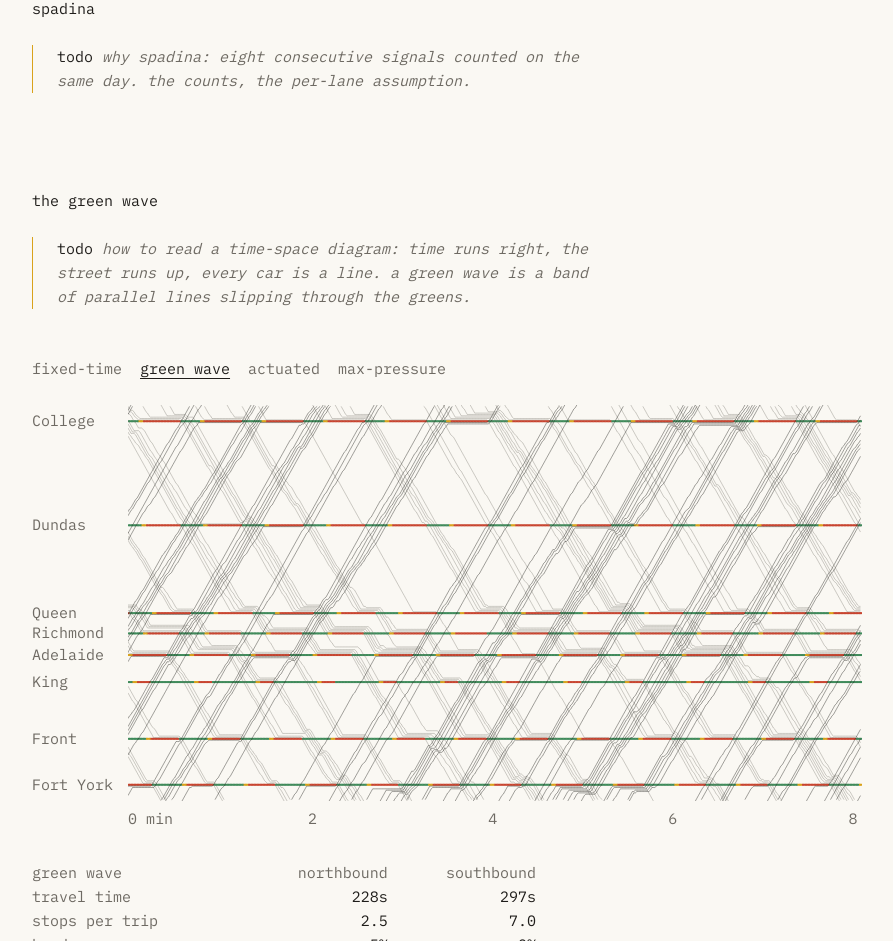
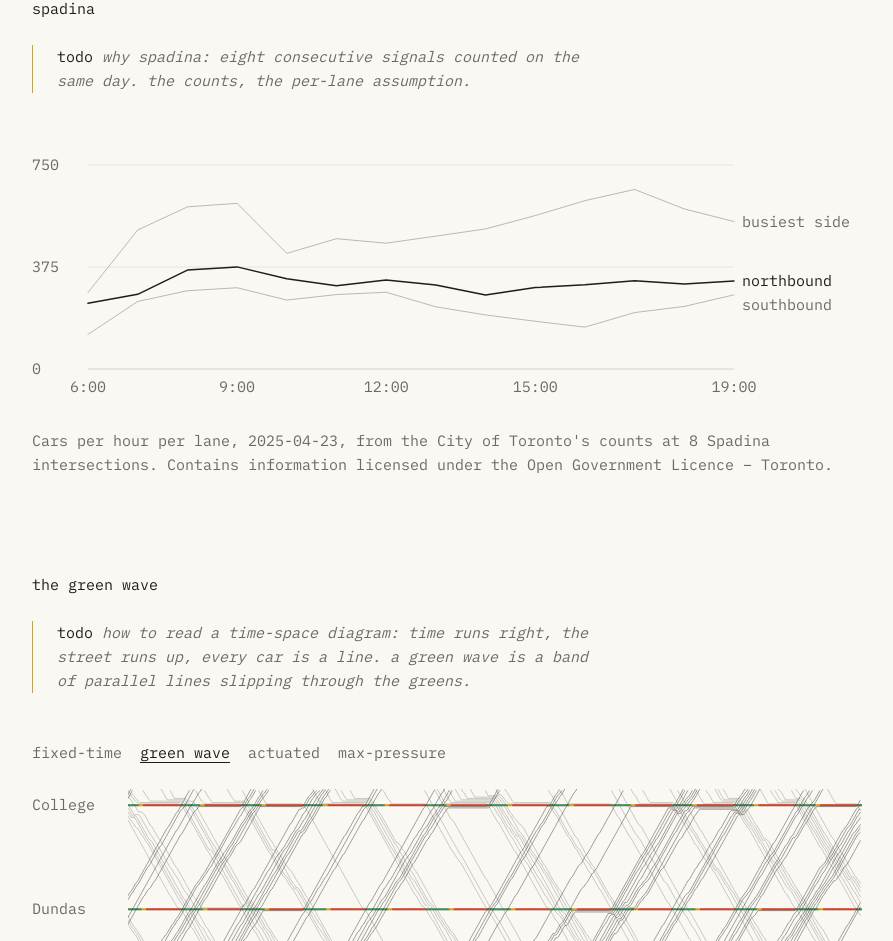
Before and after one commit to Arya-P05/green-wave, a Next.js app: page / in a window 1280 px wide. Shown: the part 2235-3176 px from the top of the page, without its empty margins (322-1215 px from the left). Built offline with nearby package versions, Linux system fonts and the light colour scheme.

Commit message:
Spadina demand figure, on a plain line chart shared by the results

```diff
--- a/app/page.tsx
+++ b/app/page.tsx
@@ -1,4 +1,5 @@
 import Cliff from "@/components/cliff/Cliff";
+import Demand from "@/components/Demand";
 import Toc from "@/components/Toc";
 import type { Entry } from "@/components/Toc";
 import Todo from "@/components/Todo";
@@ -85,6 +86,7 @@ export default function Home() {
 
         <Section id="spadina" title="spadina">
           <Todo>why spadina: eight consecutive signals counted on the same day. the counts, the per-lane assumption.</Todo>
+          <Demand />
         </Section>
 
         <Section id="wave" title="the green wave">
--- /dev/null
+++ b/components/Demand.tsx
@@ -0,0 +1,37 @@
+"use client";
+
+import data from "@/data/spadina.json";
+import { hours } from "@/lib/spadina";
+import type { SpadinaData } from "@/lib/spadina";
+import LineChart from "./LineChart";
+
+const spadina = data as SpadinaData;
+const day = hours(spadina);
+const xs = day.map((h) => Number(h.start.slice(0, 2)));
+const perHour = (v: number) => v * 3600;
+
+/** What the City counted: cars per hour per lane on Spadina, and on the busiest side street. */
+export default function Demand() {
+  const side = (h: (typeof day)[number]) => Math.max(...h.cross.map((c) => Math.max(c.eastbound, c.westbound)));
+  return (
+    <figure className="my-2 grid gap-y-1">
+      <LineChart
+        xs={xs}
+        xTicks={[6, 9, 12, 15, 19]}
+        xFormat={(h) => `${h}:00`}
+        yFormat={(v) => `${Math.round(v)}`}
+        series={[
+          { key: "nb", label: "northbound", values: day.map((h) => perHour(h.northbound)) },
+          { key: "sb", label: "southbound", values: day.map((h) => perHour(h.southbound)) },
+          { key: "side", label: "busiest side", values: day.map((h) => perHour(side(h))) },
+        ]}
+        focus="nb"
+        label="Cars per hour per lane on Spadina through the day"
+      />
+      <figcaption className="text-muted">
+        Cars per hour per lane, {spadina.source.date}, from the City of Toronto&apos;s counts at{" "}
+        {spadina.lights.length} Spadina intersections. {spadina.source.attribution}
+      </figcaption>
+    </figure>
+  );
+}
--- /dev/null
+++ b/components/LineChart.tsx
@@ -0,0 +1,119 @@
+"use client";
+
+import { useRef } from "react";
+import { useWidth } from "./hooks";
+
+export type Series = { key: string; label: string; values: number[] };
+
+const TOP = 24;
+const BOTTOM = 36;
+const LEFT = 56;
+const RIGHT = 128; // room for line labels
+
+/**
+ * A plain line chart in the page's type: hairline grid, one ink line for the
+ * series in focus, muted lines for the rest, each named at its right end.
+ */
+export default function LineChart({
+  xs,
+  series,
+  focus,
+  height = 264,
+  xTicks,
+  xFormat,
+  yFormat,
+  yMin = 0,
+  yMax,
+  reference,
+  label,
+}: {
+  xs: number[];
+  series: Series[];
+  focus: string;
+  height?: number;
+  xTicks: number[];
+  xFormat: (x: number) => string;
+  yFormat: (y: number) => string;
+  yMin?: number;
+  yMax?: number;
+  /** A horizontal guide, e.g. "1 = no coordination". */
+  reference?: { y: number; label: string };
+  label: string;
+}) {
+  const box = useRef<HTMLDivElement>(null);
+  const width = useWidth(box);
+  const w = Math.max(0, width - LEFT - RIGHT);
+  const h = height - TOP - BOTTOM;
+  const all = series.flatMap((s) => s.values).filter(Number.isFinite);
+  const top = yMax ?? niceCeil(Math.max(...all, reference?.y ?? 0));
+  const x = (v: number) => LEFT + ((v - xs[0]) / (xs[xs.length - 1] - xs[0])) * w;
+  const y = (v: number) => TOP + h - ((v - yMin) / (top - yMin)) * h;
+  const yTicks = [yMin, (yMin + top) / 2, top];
+  const order = [...series.filter((s) => s.key !== focus), ...series.filter((s) => s.key === focus)];
+
+  // Spread end labels so they never overlap: at least one line (24px) apart.
+  const ends = series
+    .map((s) => ({ key: s.key, label: s.label, y: y(s.values[s.values.length - 1]) - 12 }))
+    .sort((a, b) => a.y - b.y);
+  for (let i = 1; i < ends.length; i++) ends[i].y = Math.max(ends[i].y, ends[i - 1].y + 24);
+
+  return (
+    <div ref={box} className="relative w-full" style={{ height }} role="img" aria-label={label}>
+      {width > 0 && (
+        <>
+          <svg width={width} height={height} className="absolute inset-0 overflow-visible" aria-hidden>
+            {yTicks.map((t) => (
+              <line key={t} x1={LEFT} x2={LEFT + w} y1={y(t)} y2={y(t)} stroke="var(--color-faint)" strokeWidth={t === yMin ? 1 : 0.5} />
+            ))}
+            {reference && (
+              <line x1={LEFT} x2={LEFT + w} y1={y(reference.y)} y2={y(reference.y)} stroke="var(--color-muted)" strokeDasharray="2 4" />
+            )}
+            <g fill="none" strokeLinejoin="round" strokeLinecap="round">
+              {order.map((s) => (
+                <polyline
+                  key={s.key}
+                  points={s.values.map((v, i) => `${x(xs[i])},${y(v)}`).join(" ")}
+                  stroke={s.key === focus ? "var(--color-ink)" : "var(--color-muted)"}
+                  strokeOpacity={s.key === focus ? 1 : 0.45}
+                  strokeWidth={s.key === focus ? 1.5 : 1}
+                  className="transition-[stroke,stroke-opacity] duration-[160ms]"
+                />
+              ))}
+            </g>
+          </svg>
+          {yTicks.map((t) => (
+            <span key={t} className="absolute left-0 text-muted tabular-nums" style={{ top: y(t) - 12 }}>
+              {yFormat(t)}
+            </span>
+          ))}
+          {xTicks.map((t) => (
+            <span key={t} className="absolute -translate-x-1/2 text-muted tabular-nums" style={{ left: x(t), top: TOP + h + 6 }}>
+              {xFormat(t)}
+            </span>
+          ))}
+          {ends.map((e) => (
+            <span
+              key={e.key}
+              className={`absolute whitespace-nowrap transition-colors duration-[160ms] ${e.key === focus ? "text-ink" : "text-muted"}`}
+              style={{ left: LEFT + w + 8, top: e.y }}
+            >
+              {e.label}
+            </span>
+          ))}
+          {reference && (
+            <span className="absolute text-muted" style={{ left: LEFT + 6, top: y(reference.y) - 24 }}>
+              {reference.label}
+            </span>
+          )}
+        </>
+      )}
+    </div>
+  );
+}
+
+/** Round up to 1, 1.5, 2, 3, 5 or 7.5 times a power of ten, so the top gridline is a readable number. */
+function niceCeil(v: number): number {
+  if (!(v > 0)) return 1;
+  const p = 10 ** Math.floor(Math.log10(v));
+  return [1, 1.5, 2, 3, 5, 7.5, 10].map((m) => m * p).find((n) => n >= v)!;
+}
```
